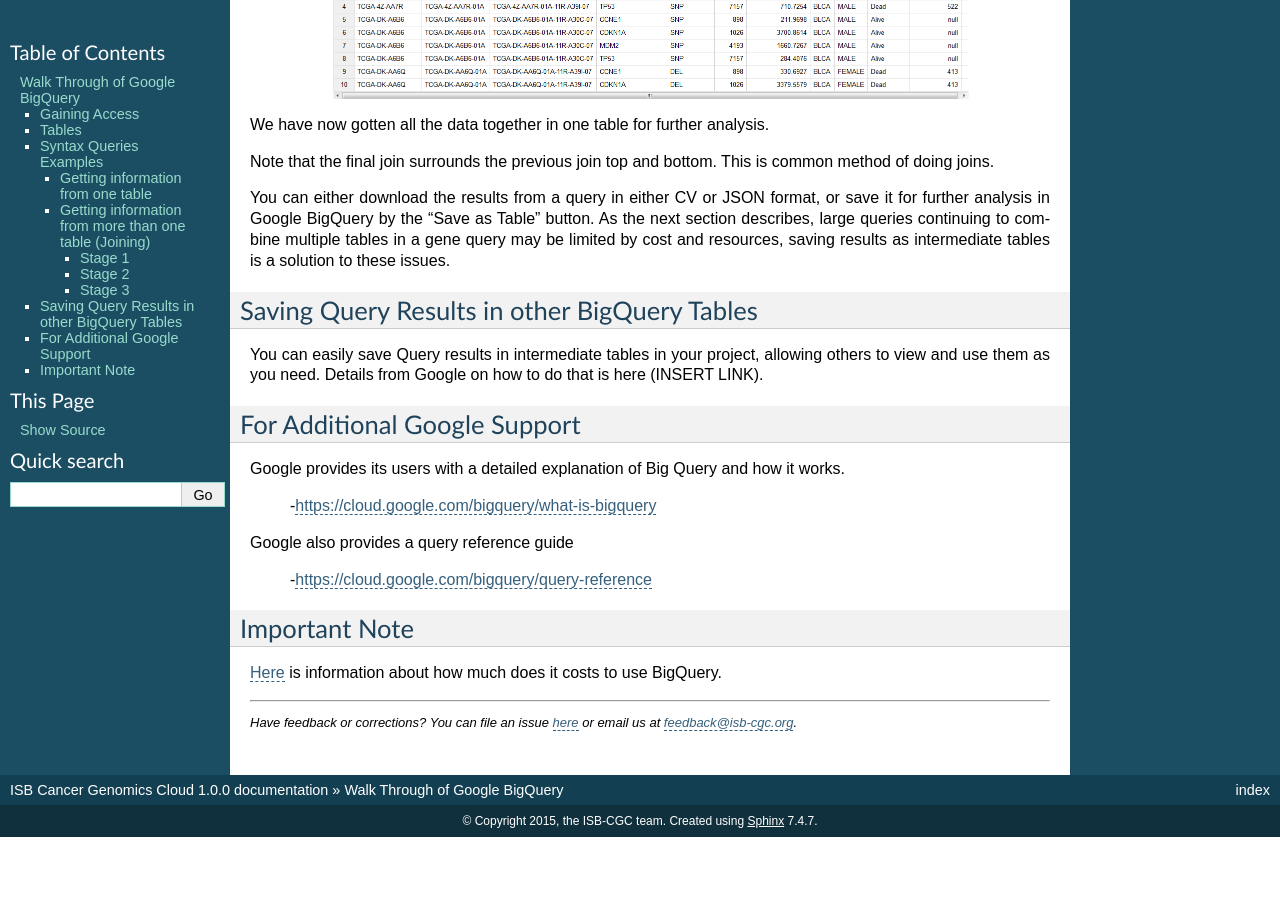
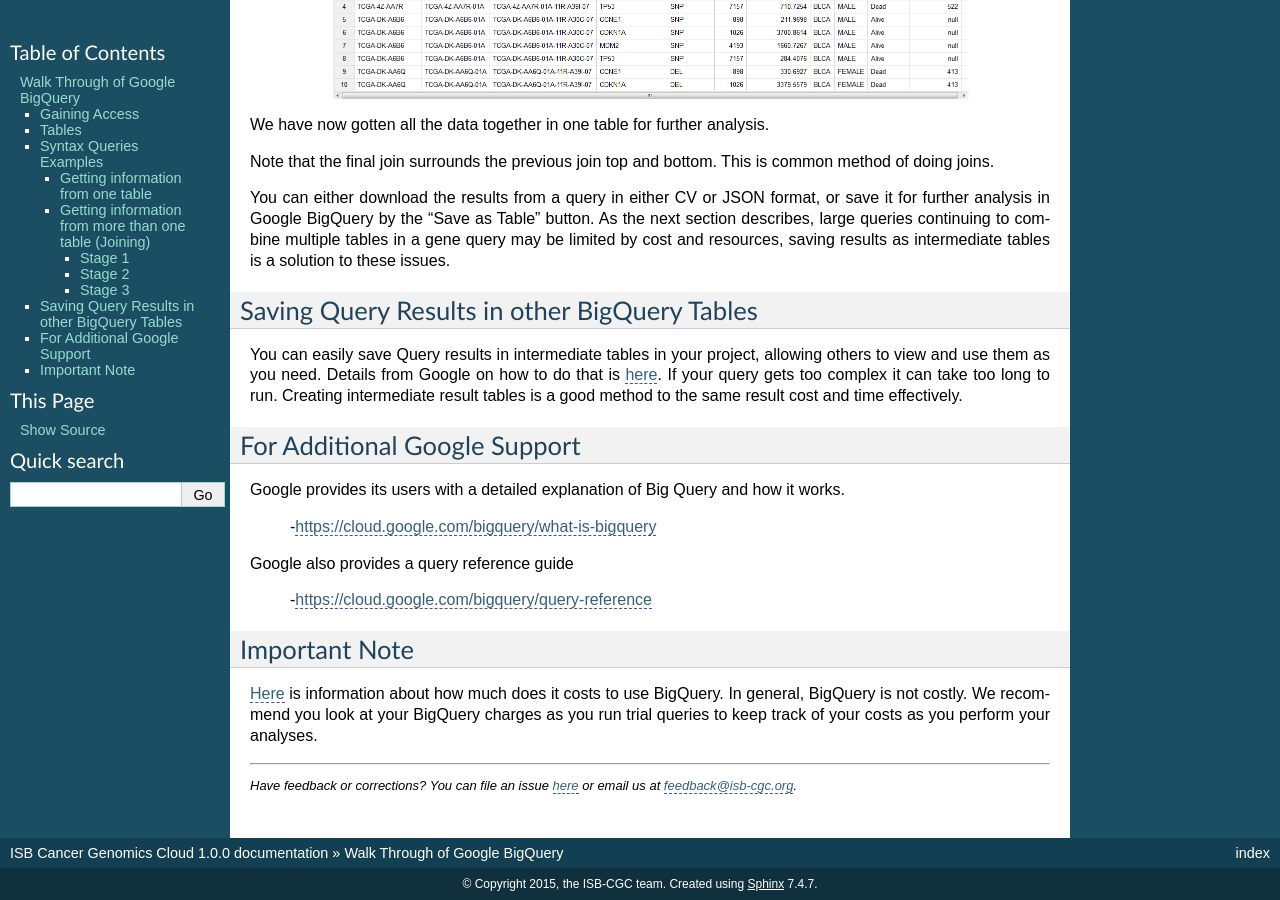
Before and after one commit to isb-cgc/readthedocs, a Sphinx documentation site: the page built from docs/source/sections/progapi/bigqueryGUI/WalkthroughOfGoogleBigQuery.rst, in a window 1280 px wide and 900 px high, scrolled down 5651 px. Built offline with Sphinx 7.4.7, drawn with Linux system fonts in a browser that asks for light colours; before the commit the page ends 6488 px from its top, so only the background shows below that.

Commit message:
Update WalkthroughOfGoogleBigQuery.rst

```diff
--- a/docs/source/sections/progapi/bigqueryGUI/WalkthroughOfGoogleBigQuery.rst
+++ b/docs/source/sections/progapi/bigqueryGUI/WalkthroughOfGoogleBigQuery.rst
@@ -217,7 +217,7 @@ You can either download the results from a query in either CV or JSON format, or
 *********************************************
 Saving Query Results in other BigQuery Tables
 *********************************************
-You can easily save Query results in intermediate tables in your project, allowing others to view and use them as you need.  Details from Google on how to do that is here (INSERT LINK).
+You can easily save Query results in intermediate tables in your project, allowing others to view and use them as you need.  Details from Google on how to do that is `here <https://cloud.google.com/bigquery/bigquery-web-ui>`_.  If your query gets too complex it can take too long to run.  Creating intermediate result tables is a good method to the same result cost and time effectively.
 
 *****************************
 For Additional Google Support
@@ -233,4 +233,4 @@ Google also provides a query reference guide
 ***************
 Important Note
 ***************
-`Here <https://cloud.google.com/bigquery/pricing>`_ is information about how much does it costs to use BigQuery.
+`Here <https://cloud.google.com/bigquery/pricing>`_ is information about how much does it costs to use BigQuery.  In general, BigQuery is not costly.  We recommend you look at your BigQuery charges as you run trial queries to keep track of your costs as you perform your analyses.
```
